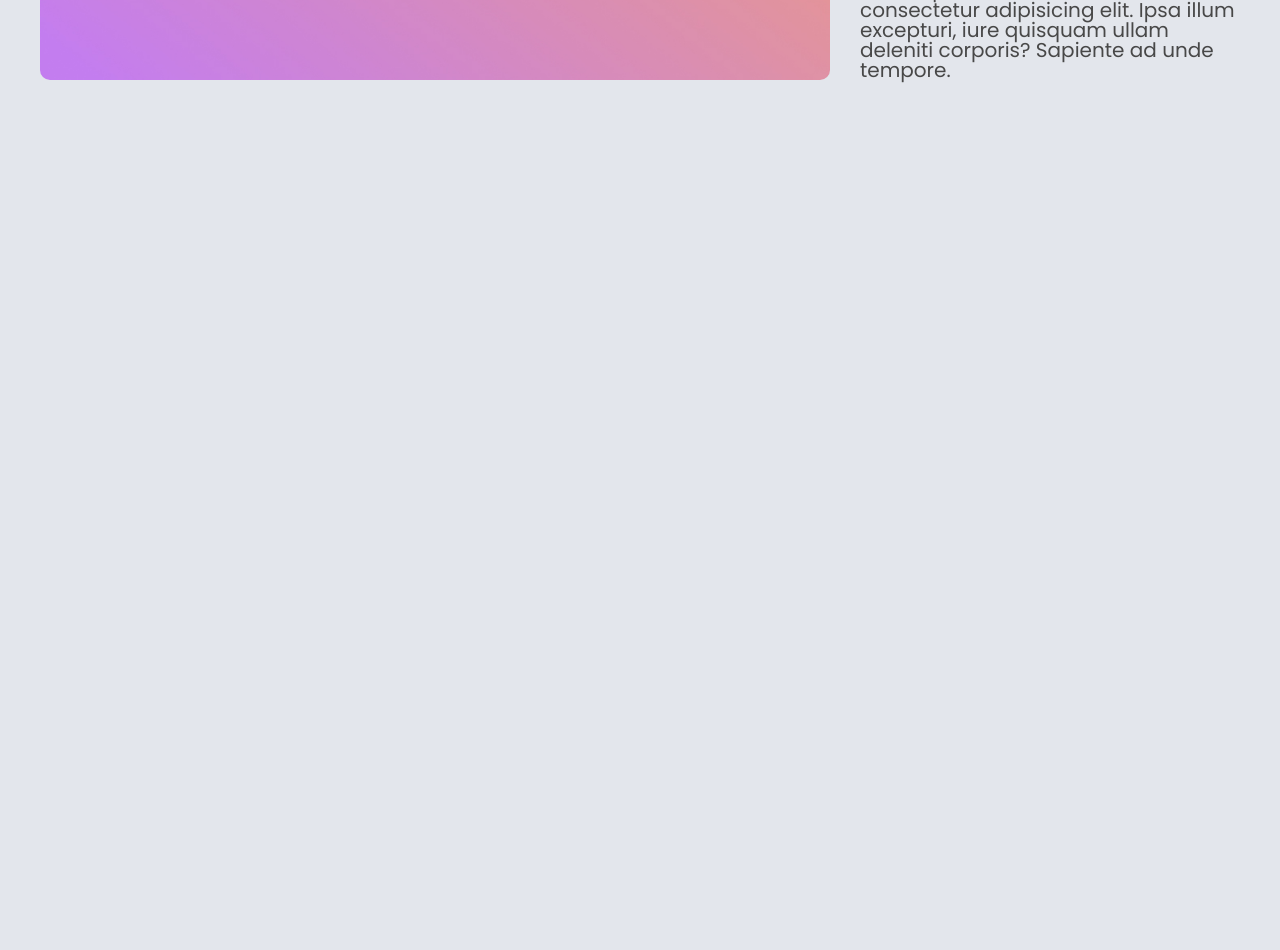
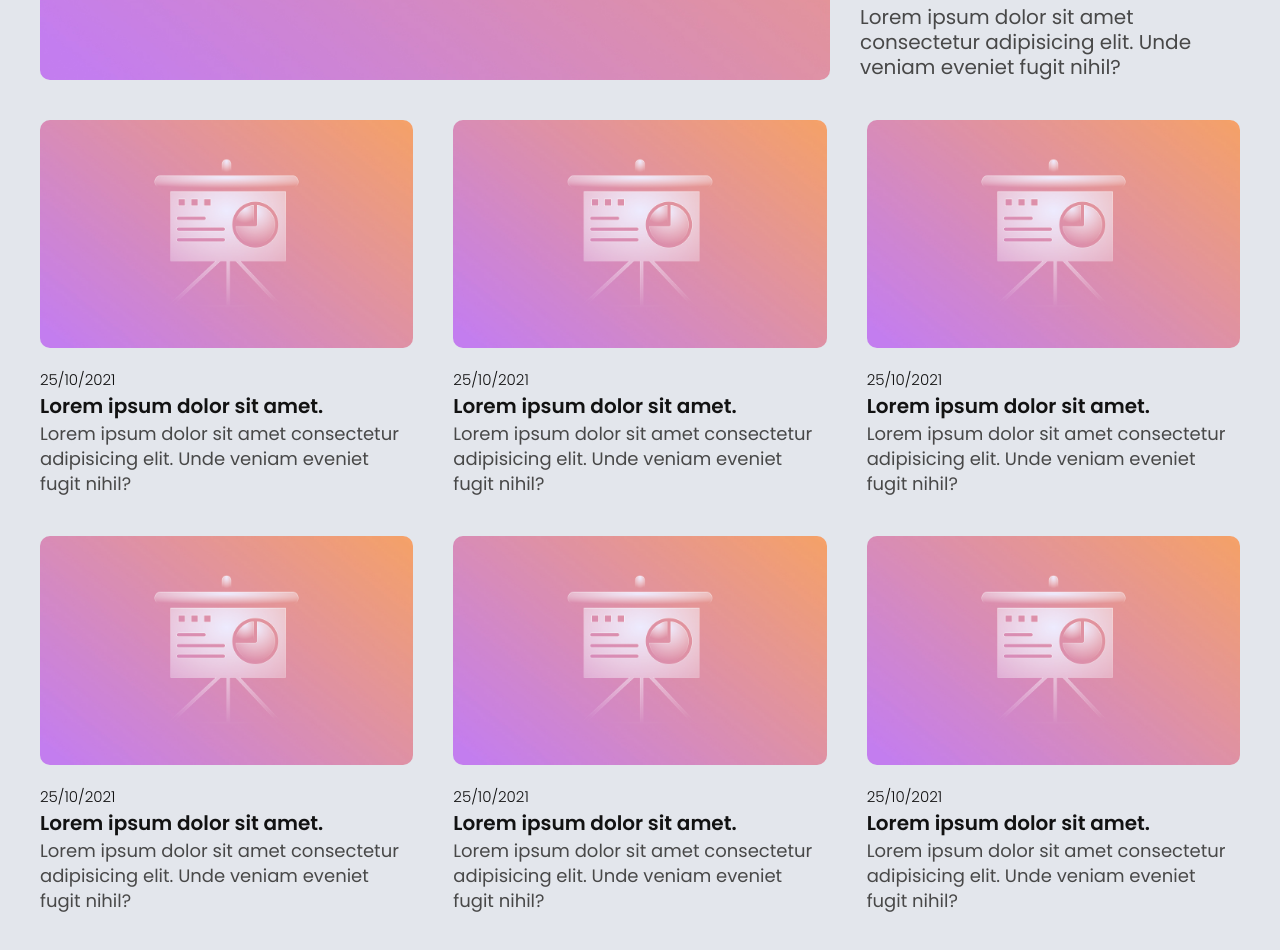
Before and after one commit to arcmena/arctic.le, a Next.js app: page / in a window 1280 px wide. Shown: the part 600-1550 px from the top of the page. Before the commit the page ends 800 px from the top, so only its background shows below. Built offline with nearby package versions, Linux system fonts and the light colour scheme.

Commit message:
feat: create LatestPosts grid

```diff
--- /dev/null
+++ b/components/Posts/LatestPosts/LatestPosts.tsx
@@ -0,0 +1,87 @@
+import { Root, Article } from './styles'
+
+const LatestPosts = () => {
+    return (
+        <Root>
+            <Article>
+                <img src="/images/thumb_article10.jpg" alt="article 10" />
+
+                <div>
+                    <span>25/10/2021</span>
+                    <h1>Lorem ipsum dolor sit amet.</h1>
+                    <p>
+                        Lorem ipsum dolor sit amet consectetur adipisicing elit.
+                        Unde veniam eveniet fugit nihil?
+                    </p>
+                </div>
+            </Article>
+
+            <Article>
+                <img src="/images/thumb_article10.jpg" alt="article 10" />
+
+                <div>
+                    <span>25/10/2021</span>
+                    <h1>Lorem ipsum dolor sit amet.</h1>
+                    <p>
+                        Lorem ipsum dolor sit amet consectetur adipisicing elit.
+                        Unde veniam eveniet fugit nihil?
+                    </p>
+                </div>
+            </Article>
+
+            <Article>
+                <img src="/images/thumb_article10.jpg" alt="article 10" />
+
+                <div>
+                    <span>25/10/2021</span>
+                    <h1>Lorem ipsum dolor sit amet.</h1>
+                    <p>
+                        Lorem ipsum dolor sit amet consectetur adipisicing elit.
+                        Unde veniam eveniet fugit nihil?
+                    </p>
+                </div>
+            </Article>
+
+            <Article>
+                <img src="/images/thumb_article10.jpg" alt="article 10" />
+
+                <div>
+                    <span>25/10/2021</span>
+                    <h1>Lorem ipsum dolor sit amet.</h1>
+                    <p>
+                        Lorem ipsum dolor sit amet consectetur adipisicing elit.
+                        Unde veniam eveniet fugit nihil?
+                    </p>
+                </div>
+            </Article>
+
+            <Article>
+                <img src="/images/thumb_article10.jpg" alt="article 10" />
+
+                <div>
+                    <span>25/10/2021</span>
+                    <h1>Lorem ipsum dolor sit amet.</h1>
+                    <p>
+                        Lorem ipsum dolor sit amet consectetur adipisicing elit.
+                        Unde veniam eveniet fugit nihil?
+                    </p>
+                </div>
+            </Article>
+
+            <Article>
+                <img src="/images/thumb_article10.jpg" alt="article 10" />
+
+                <div>
+                    <span>25/10/2021</span>
+                    <h1>Lorem ipsum dolor sit amet.</h1>
+                    <p>
+                        Lorem ipsum dolor sit amet consectetur adipisicing elit.
+                        Unde veniam eveniet fugit nihil?
+                    </p>
+                </div>
+            </Article>
+        </Root>
+    )
+}
+
+export default LatestPosts
--- /dev/null
+++ b/components/Posts/LatestPosts/index.ts
@@ -0,0 +1 @@
+export { default } from './LatestPosts'
--- /dev/null
+++ b/components/Posts/LatestPosts/styles.ts
@@ -0,0 +1,62 @@
+import styled from 'styled-components'
+
+export const Root = styled.div`
+    display: grid;
+
+    grid-template-columns: repeat(3, minmax(0, 1fr));
+    gap: 4rem;
+
+    margin: 4rem 0;
+
+    @media (max-width: ${({ theme: { sizes } }) => sizes.lg}) {
+        grid-template-columns: repeat(2, minmax(0, 1fr));
+    }
+
+    @media (max-width: ${({ theme: { sizes } }) => sizes.md}) {
+        grid-template-columns: repeat(1, minmax(0, 1fr));
+    }
+`
+
+export const Article = styled.div`
+    display: grid;
+
+    grid-template-columns: repeat(1, minmax(0, 1fr));
+    gap: 2rem;
+
+    grid-template-areas: 'image' 'description';
+
+    cursor: pointer;
+
+    img {
+        grid-area: image;
+        max-width: 100%;
+
+        ${({ theme: { mixins } }) => mixins.postRounded}
+    }
+
+    div {
+        grid-area: description;
+
+        display: flex;
+        flex-direction: column;
+        justify-content: space-between;
+
+        span {
+            font-size: 1.5rem;
+            font-weight: 300;
+        }
+
+        h1 {
+            font-size: 2rem;
+            font-weight: 600;
+        }
+
+        p {
+            font-size: 1.8rem;
+            font-weight: 400;
+            line-height: 2.5rem;
+
+            color: ${({ theme: { colors } }) => colors.gray_1};
+        }
+    }
+`
--- a/components/Posts/ShocasePost/ShowcasePost.tsx
+++ b/components/Posts/ShocasePost/ShowcasePost.tsx
@@ -9,9 +9,8 @@ const ShowcasePost = () => {
                 <span>25/10/2021</span>
                 <h1>Lorem ipsum dolor sit amet.</h1>
                 <p>
-                    Lorem ipsum dolor, sit amet consectetur adipisicing elit.
-                    Ipsa illum excepturi, iure quisquam ullam deleniti corporis?
-                    Sapiente ad unde tempore.
+                    Lorem ipsum dolor sit amet consectetur adipisicing elit.
+                    Unde veniam eveniet fugit nihil?
                 </p>
             </div>
         </Root>
--- a/components/Posts/ShocasePost/styles.ts
+++ b/components/Posts/ShocasePost/styles.ts
@@ -7,6 +7,8 @@ export const Root = styled.div`
     gap: 3rem;
 
     grid-template-areas: 'image image description';
+
+    cursor: pointer;
 
     img {
         grid-area: image;
@@ -36,7 +38,7 @@ export const Root = styled.div`
         p {
             font-size: 2rem;
             font-weight: 400;
-            line-height: 2rem;
+            line-height: 2.5rem;
 
             color: ${({ theme: { colors } }) => colors.gray_1};
         }
@@ -80,7 +82,7 @@ export const Root = styled.div`
 
     @media (max-width: ${({ theme: { sizes } }) => sizes.md}) {
         grid-template-columns: repeat(1, minmax(0, 1fr));
-        grid-template-rows: repeat(2, minmax(0, 1fr));
+        grid-template-rows: 2;
         grid-template-areas: 'image' 'description';
     }
 `
--- a/pages/index.tsx
+++ b/pages/index.tsx
@@ -3,6 +3,7 @@ import styled from 'styled-components'
 
 import Header from 'components/common/Header'
 import ShowcasePost from 'components/Posts/ShocasePost'
+import LatestPosts from 'components/Posts/LatestPosts'
 
 const Main = styled.main`
     max-width: ${({ theme: { sizes } }) => sizes.xl};
@@ -27,7 +28,7 @@ export default function Home() {
     return (
         <Main>
             <Head>
-                <title>Arctic.le | Development & Technology</title>
+                <title>Arctic.le | Development & Technology articles</title>
                 <link rel="icon" href="/favicon.ico" />
             </Head>
 
@@ -35,6 +36,7 @@ export default function Home() {
 
             <Feed>
                 <ShowcasePost />
+                <LatestPosts />
             </Feed>
         </Main>
     )
```
